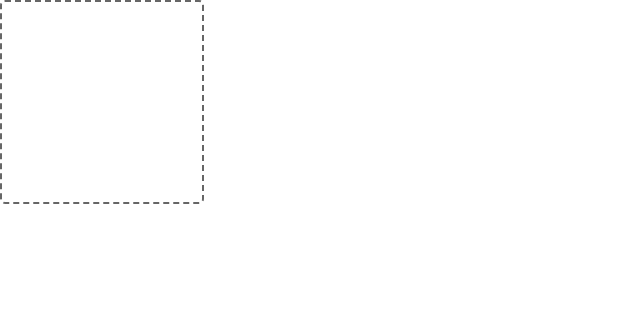
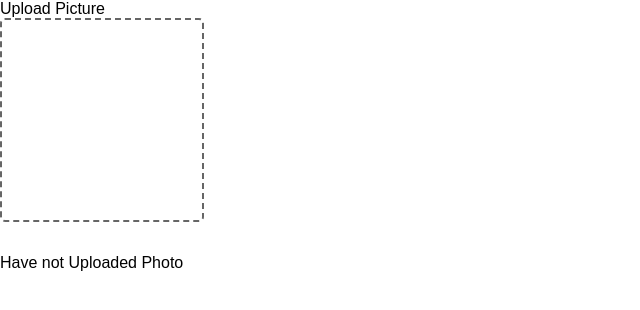
Before and after one commit to sidhantSharma12/Rent-Me, a React (Create React App) app in the folder rent/: page /sell in a window 1280 px wide. Shown: the top 310 px of the page, without its empty margins (0-640 px from the left). Built offline with nearby package versions, Linux system fonts and the light colour scheme.

Commit message:
added uploading one picture functionality

```diff
--- a/rent/src/components/Images.jsx
+++ b/rent/src/components/Images.jsx
@@ -60,6 +60,7 @@ class MostWatchlist extends Component {
   		}
   		console.log('UPLOAD COMPLETE: ' + JSON.stringify(resp.body.secure_url));
   		uploaded = resp.body;
+      this.props.hasUploadedphoto(true);
 
   		let updatedImages = Object.assign([], this.state.images);//we don't want to directly change state object
   		updatedImages.push(uploaded);
@@ -119,7 +120,12 @@ class MostWatchlist extends Component {
 
     return (
     	<div className="images">
-		   <Dropzone onDrop={this.uploadFile.bind(this)}/>
+      {(() => {
+        if(!this.props.parentState.hasUploadedPhoto){
+          return <Dropzone onDrop={this.uploadFile.bind(this)}/>
+        }
+
+      })()}
 		   <ul className="container">
 		   	  {list}
 		   </ul>
--- a/rent/src/components/Sell.jsx
+++ b/rent/src/components/Sell.jsx
@@ -6,10 +6,37 @@ import '../css/sell.css';
 
 class Sell extends Component {
 
+  constructor(){
+  	super();
+  	this.state = {
+  		hasUploadedPhoto: false
+  	}
+  }
+  hasUploadedPhoto(bool) {
+    this.setState({
+      hasUploadedPhoto: bool
+    })
+  }
+
+  handleClick(){
+  	window.location='/';
+  }
+
   render() {
     return (
       <div>
-      	<Images/>
+      <div> Upload Picture </div>
+      <Images hasUploadedphoto={this.hasUploadedPhoto.bind(this)} parentState={this.state}/>
+      {(() => {
+      	if(this.state.hasUploadedPhoto){
+      		return <button onClick={this.handleClick}> Complete </button>
+      	}
+      	else {
+      		return <div> Have not Uploaded Photo </div>
+      	}
+
+       })()}
+
       </div>
     );
   }
```
Also changed, not shown: 1 other file (tests, documents, lock files or other folders).
